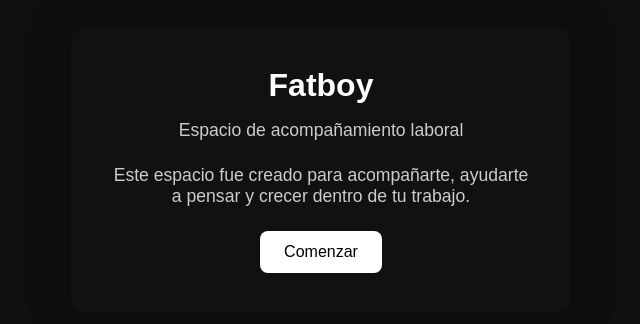
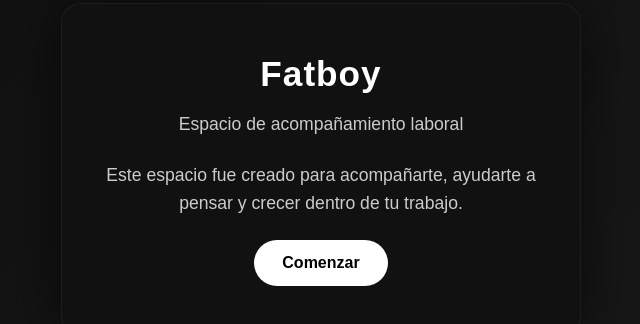
Before and after one commit to micagg282-blip/fatboy, a Next.js app: page / in a window 1280 px wide. Shown: the part 230-554 px from the top of the page, without its empty margins (319-959 px from the left). Built offline with nearby package versions, Linux system fonts and the light colour scheme.

Commit message:
mejora visual y estilo

```diff
--- a/pages/index.js
+++ b/pages/index.js
@@ -114,46 +114,61 @@ export default function Home() {
 const styles = {
   container: {
     minHeight: "100vh",
-    background: "#0f0f0f",
+    background: "linear-gradient(135deg, #0f0f0f, #1a1a1a)",
     display: "flex",
     justifyContent: "center",
     alignItems: "center",
     padding: "20px",
+    fontFamily: "Arial, sans-serif",
   },
+
   card: {
     background: "#111",
     color: "#fff",
-    padding: "40px",
-    borderRadius: "16px",
-    maxWidth: "500px",
+    padding: "50px 40px",
+    borderRadius: "20px",
+    maxWidth: "520px",
     width: "100%",
     textAlign: "center",
-    boxShadow: "0 0 40px rgba(0,0,0,0.4)",
+    boxShadow: "0 0 60px rgba(0,0,0,0.6)",
+    border: "1px solid rgba(255,255,255,0.05)",
   },
+
   title: {
-    fontSize: "2rem",
+    fontSize: "2.2rem",
     marginBottom: "1rem",
+    fontWeight: "600",
+    letterSpacing: "1px",
   },
+
   text: {
     fontSize: "1.1rem",
-    marginBottom: "1.5rem",
+    marginBottom: "1.4rem",
     color: "#ccc",
+    lineHeight: "1.6",
   },
+
   input: {
     width: "100%",
-    padding: "12px",
-    borderRadius: "8px",
+    padding: "14px",
+    borderRadius: "10px",
     border: "none",
-    marginBottom: "1rem",
+    marginBottom: "1.2rem",
     fontSize: "1rem",
+    background: "#1c1c1c",
+    color: "#fff",
+    outline: "none",
   },
+
   button: {
     background: "#fff",
     color: "#000",
     border: "none",
-    padding: "12px 24px",
-    borderRadius: "8px",
+    padding: "14px 28px",
+    borderRadius: "30px",
     cursor: "pointer",
     fontSize: "1rem",
+    fontWeight: "600",
+    transition: "all 0.3s ease",
   },
 };
```
